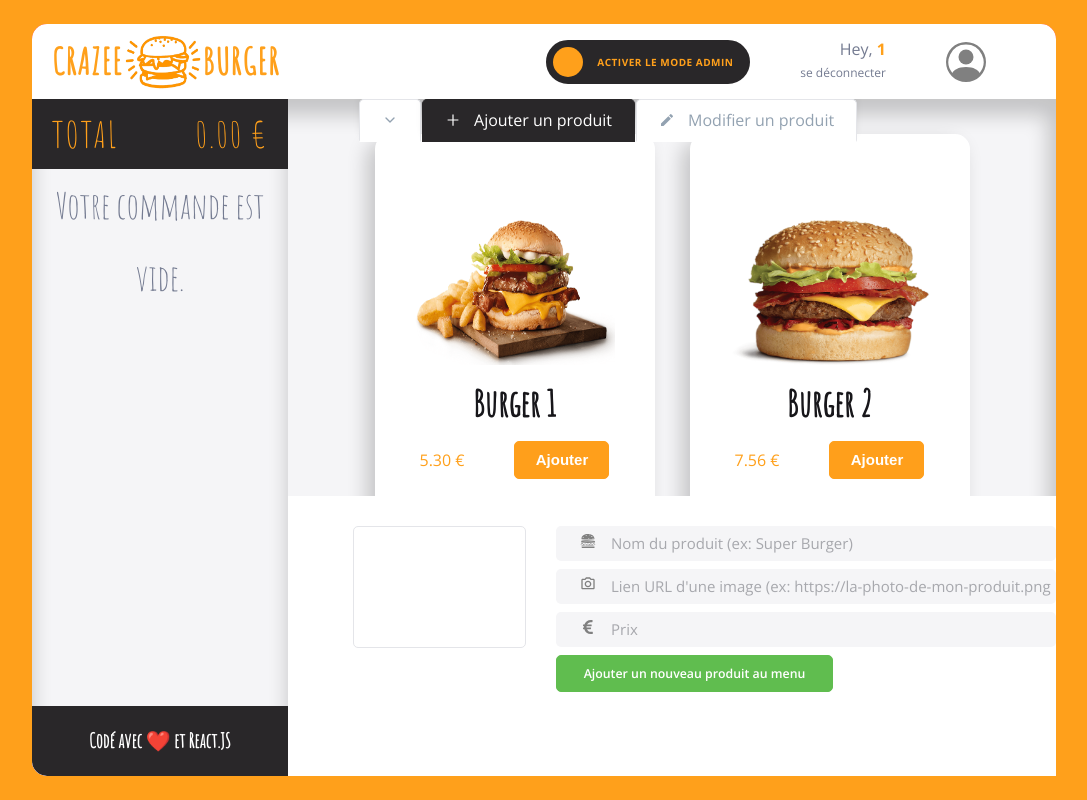
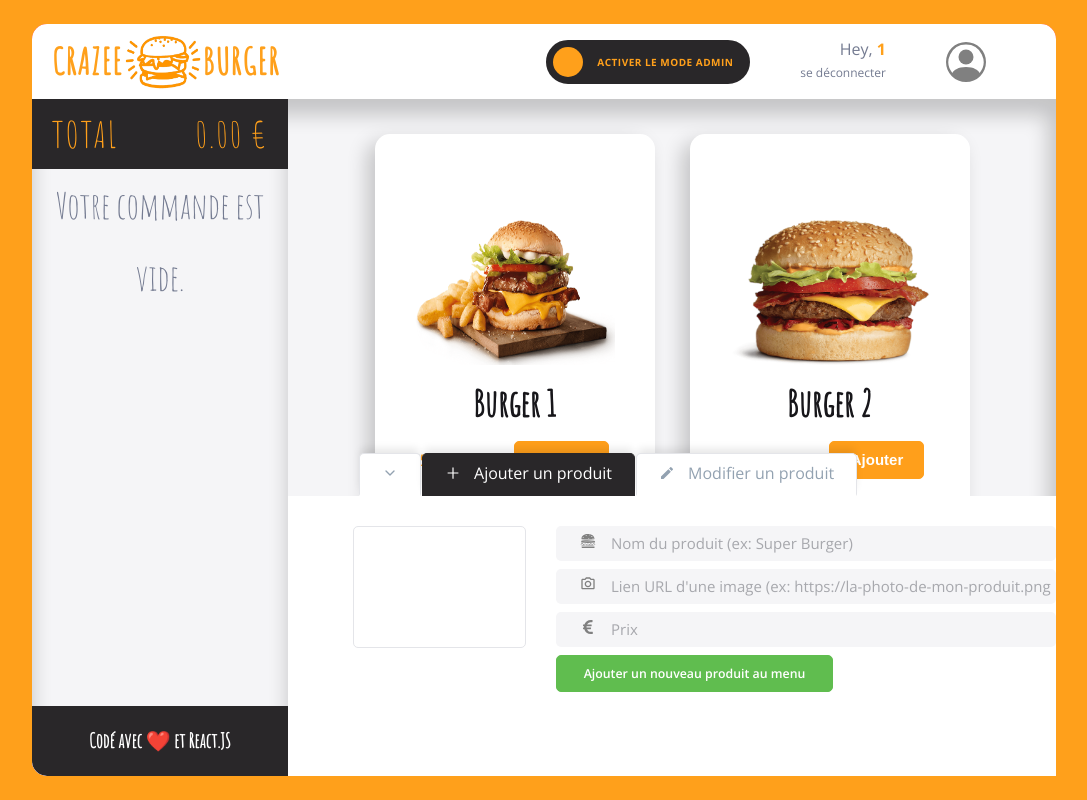
Before and after one commit to carellihoula/crazee-burger, a React (Vite) app: page /order/1 in a window 1280 px wide. Shown: the whole page, without its empty margins (96-1183 px from the left). Built offline with nearby package versions, Linux system fonts and the light colour scheme.

Commit message:
main: Panel admin > fonctionne tres bien pour cette version

```diff
--- a/src/components/ButtonAdmin.jsx
+++ b/src/components/ButtonAdmin.jsx
@@ -4,16 +4,15 @@ import { styled } from 'styled-components';
 export default function ButtonAdmin({label, icon:IconAdminButton, background, color}) {
   return (
     <Container back={background} color={color}>
-            <button> {IconAdminButton && <IconAdminButton/>} {label}</button>
+             {IconAdminButton && <IconAdminButton/>} {label}
     </Container>
 
 
   )
 }
 
-const  Container= styled.div`
+const  Container= styled.button`
 
-button{
 color: ${props=>props.color};
 text-align: center;
 font-family: 'Open Sans';
@@ -33,8 +32,8 @@ align-items: center;
 gap: 13.022px;
 
 //line-height: normal;
-}
-button:active{
+
+&:active{
   background-color: red;
 }
 
--- a/src/components/Pages/admin/Admin.jsx
+++ b/src/components/Pages/admin/Admin.jsx
@@ -8,8 +8,9 @@ export default function Admin() {
   return (
     <Container>
 
+            <AdmnTabs/>
             <AdminPanel/>
-            <AdmnTabs/>
+
     </Container>
   )
 }
@@ -17,7 +18,11 @@ export default function Admin() {
 const Container = styled.div`
     display: flex;
     flex-direction: column;
+    justify-content: flex-start;
     //align-items: flex-start;
-    background: #FFF;
+    position: absolute;
+    bottom: 0;
+    left:0;
+    right:0;
     //justify-content:space-around;
 `;
--- a/src/components/Pages/admin/AdminPanel.jsx
+++ b/src/components/Pages/admin/AdminPanel.jsx
@@ -38,16 +38,13 @@ export default function AdminPanel() {
     const Container = styled.div`
     display: flex;
     flex-direction: row;
-    margin-top:31px;
+    //margin-top:31px;
     padding-top:30px;
     overflow: hidden;
     width: 100%;
     height: 250px;
-    position: absolute;
-    background-color: white;
-    bottom: 0;
-    left:0;
-    right:0;
+    background-color: #fff;
+
 
     form{
         margin-left:30px;
--- a/src/components/Pages/admin/AdmnTabs.jsx
+++ b/src/components/Pages/admin/AdmnTabs.jsx
@@ -20,11 +20,6 @@ const ContainerTabs = styled.div`
   display:flex;
   flex-direction: row;
   gap: 1px;
-  position:absolute;
-  top:0;
-  right:0;
-  left:0;
-
   margin-left:71px;
   background: none;
   border-style: none;
```
